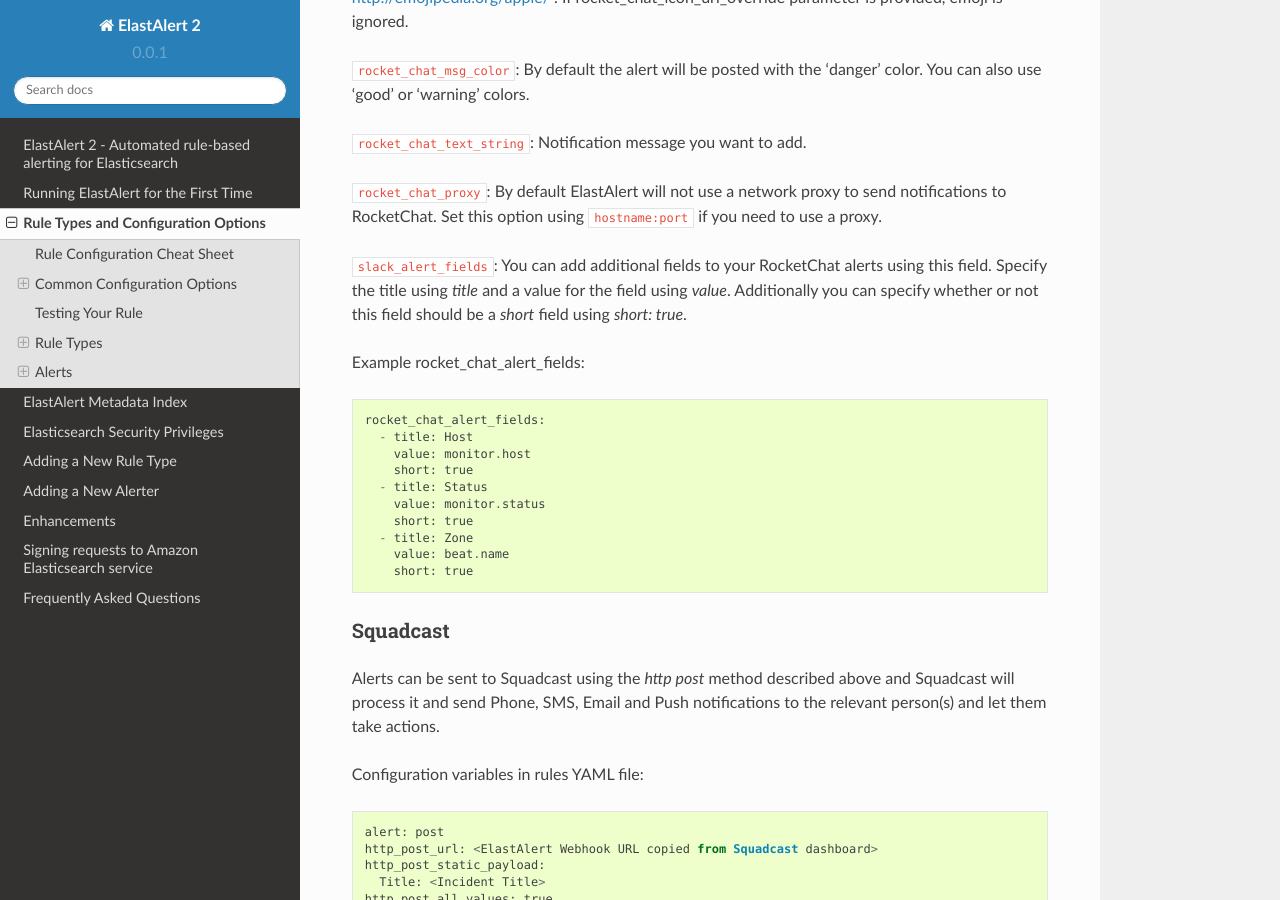
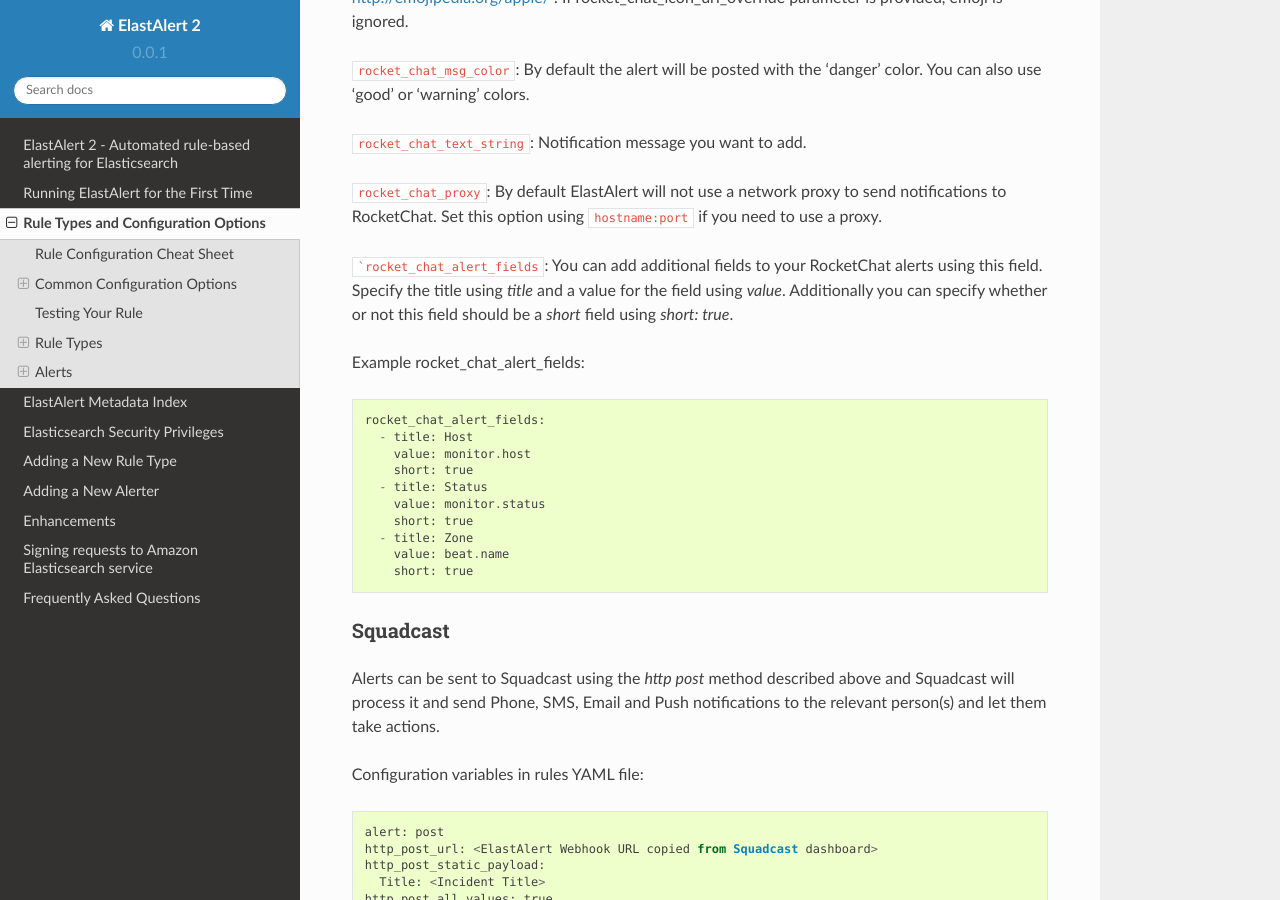
Before and after one commit to Yelp/elastalert, a Sphinx documentation site: the page built from docs/source/ruletypes.rst, in a window 1280 px wide and 900 px high, scrolled down 59278 px. Built offline with Sphinx 7.4.7 and the Read the Docs theme 2.0.0, drawn with Linux system fonts in a browser that asks for light colours; pages that are not in the unit, such as notebooks, are missing from menus.

Commit message:
Update ruletypes.rst

````diff
--- a/docs/source/ruletypes.rst
+++ b/docs/source/ruletypes.rst
@@ -2396,7 +2396,7 @@
 
 ``rocket_chat_proxy``: By default ElastAlert will not use a network proxy to send notifications to RocketChat. Set this option using ``hostname:port`` if you need to use a proxy.
 
-``slack_alert_fields``: You can add additional fields to your RocketChat alerts using this field. Specify the title using `title` and a value for the field using `value`. Additionally you can specify whether or not this field should be a `short` field using `short: true`.
+```rocket_chat_alert_fields``: You can add additional fields to your RocketChat alerts using this field. Specify the title using `title` and a value for the field using `value`. Additionally you can specify whether or not this field should be a `short` field using `short: true`.
 
 Example rocket_chat_alert_fields::
 
````
